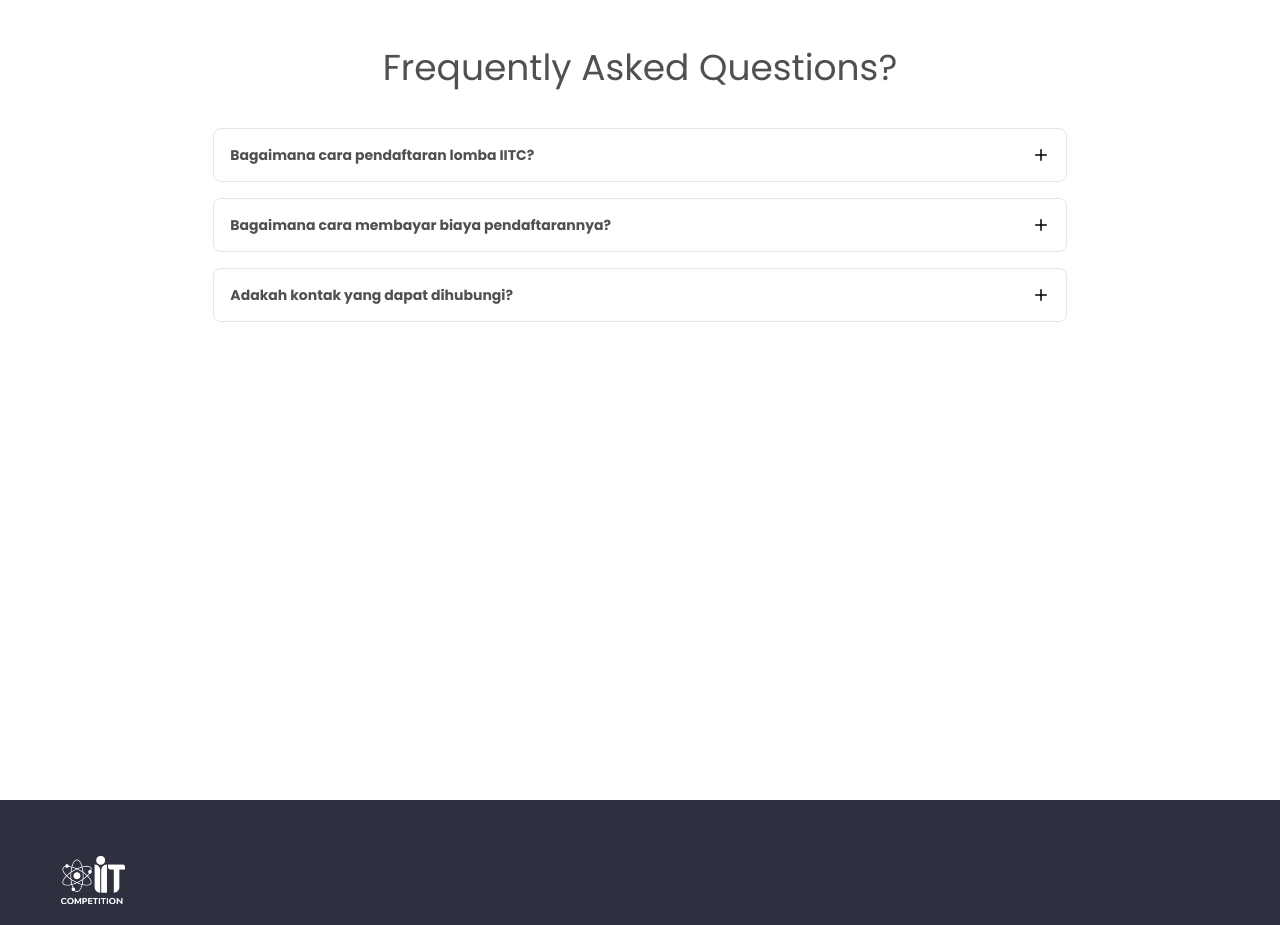
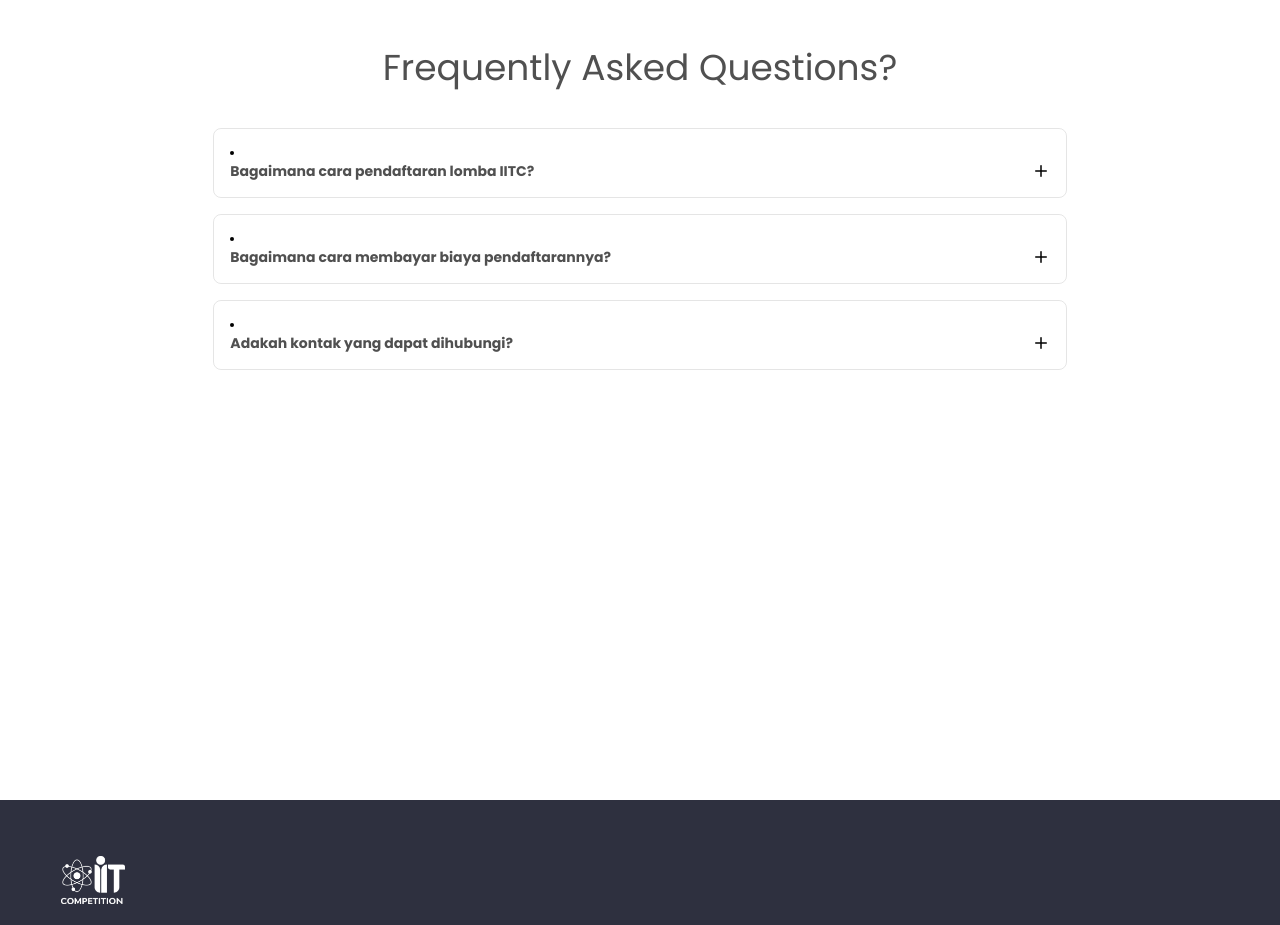
Before and after one commit to rianmz-genz/webiitc, a Next.js app: page / in a window 1280 px wide. Shown: the part 3880-4805 px from the top of the page. Built offline with nearby package versions, Linux system fonts and the light colour scheme; no server answers.

Commit message:
faq:ul to div

```diff
--- a/components/organisms/home/FaqSection.js
+++ b/components/organisms/home/FaqSection.js
@@ -70,7 +70,7 @@ const FaqSection = () => {
           <Text size={"title"} additionals={"text-xl md:text-3xl lg:text-4xl"}>
             Frequently Asked Questions?
           </Text>
-          <motion.ul
+          <motion.div
             className="w-11/12 text-xs md:text-md md:w-8/12 flex flex-col space-y-4 my-10"
             initial="hidden"
             animate="visible"
@@ -82,7 +82,7 @@ const FaqSection = () => {
                 <FaqCard question={q} answer={a} />
               </motion.div>
             ))}
-          </motion.ul>
+          </motion.div>
         </section>
       </Container>
     </div>
```
